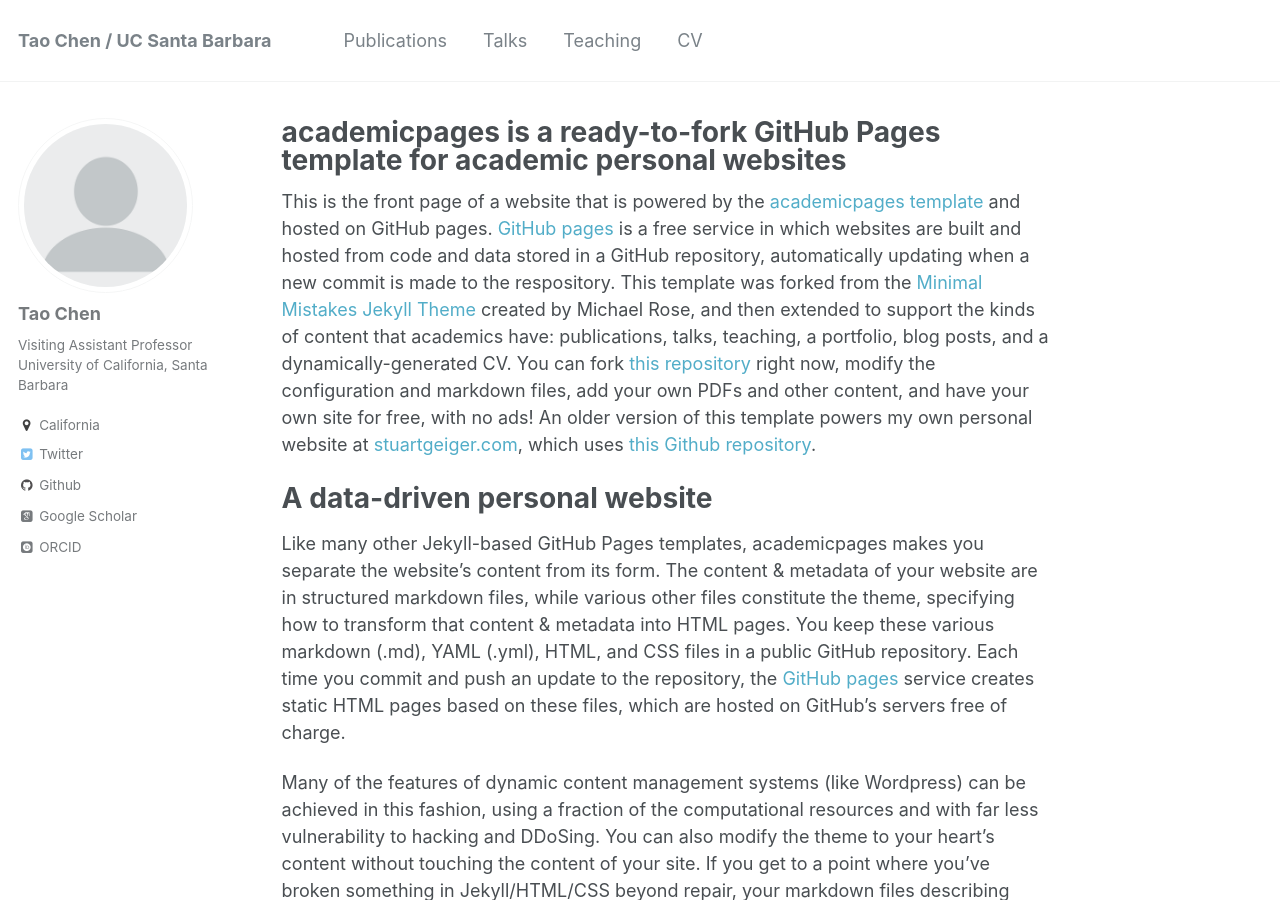
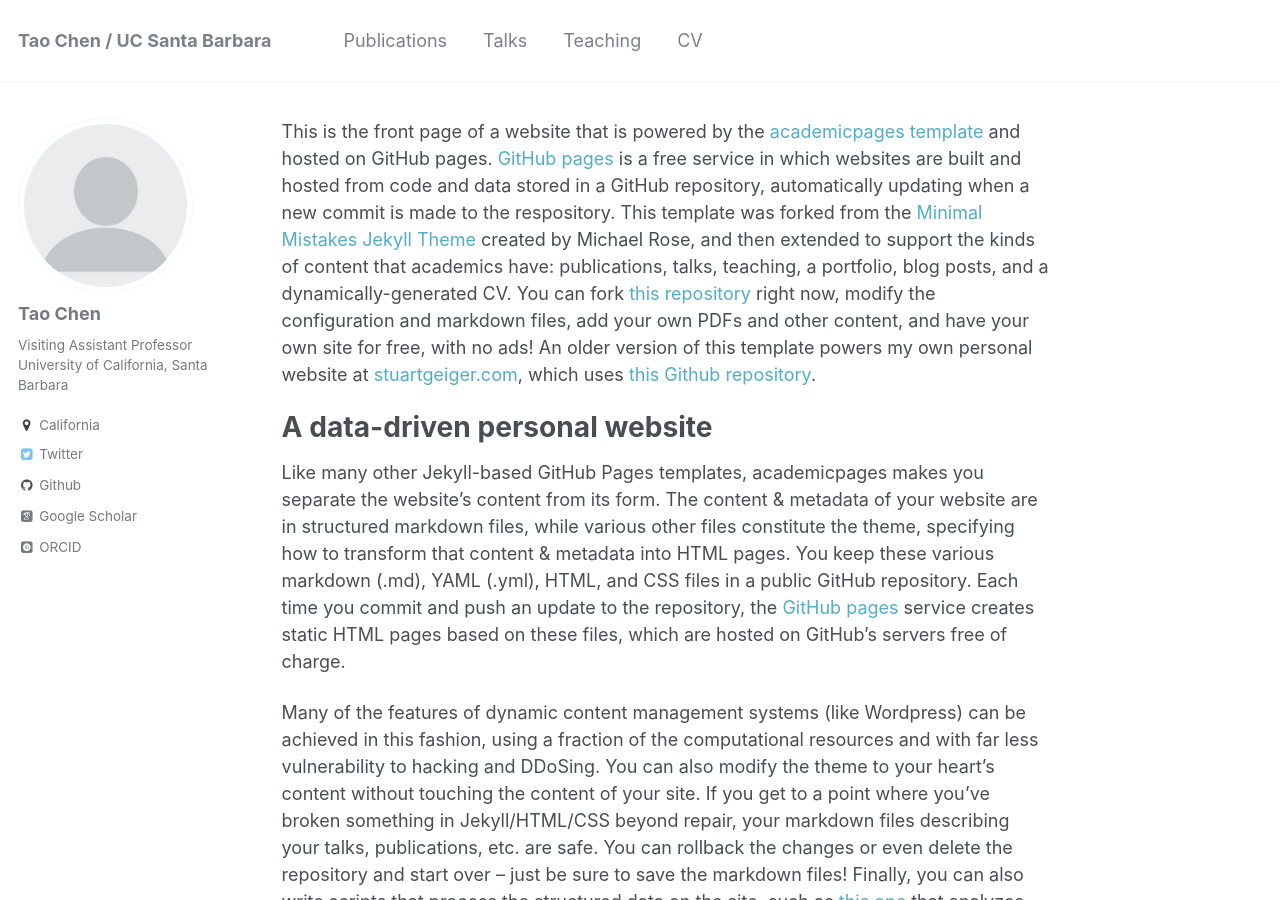
Before and after one commit to cherntodd/cherntodd.github.io, a Jekyll site: the page built from _pages/about.md, in a window 1280 px wide and 900 px high. Built offline with Jekyll 4.4.1, drawn with Linux system fonts in a browser that asks for light colours; some web fonts are replaced; part of the change alters nothing that is shown.

Commit message:
no message

```diff
--- a/_config.yml
+++ b/_config.yml
@@ -10,7 +10,7 @@ locale                   : "en-US"
 title                    : "Tao Chen / UC Santa Barbara"
 title_separator          : "-"
 name                     : &name "Tao Chen"
-description              : &description "Visiting Assistant Professor"
+description              : &description "Visiting Assistant Professor, UCSB"
 url                      : https://cherntodd.github.io # the base hostname & protocol for your site e.g. "https://mmistakes.github.io"
 baseurl                  : "" # the subpath of your site, e.g. "/blog"
 repository               : "cherntodd.github.io"
--- a/_pages/about.md
+++ b/_pages/about.md
@@ -1,6 +1,6 @@
 ---
 permalink: /
-title: "academicpages is a ready-to-fork GitHub Pages template for academic personal websites"
+#title: "academicpages is a ready-to-fork GitHub Pages template for academic personal websites"
 excerpt: "About me"
 author_profile: true
 redirect_from:
```
